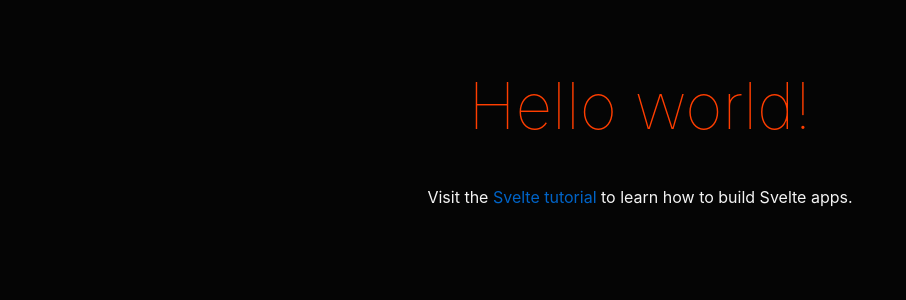
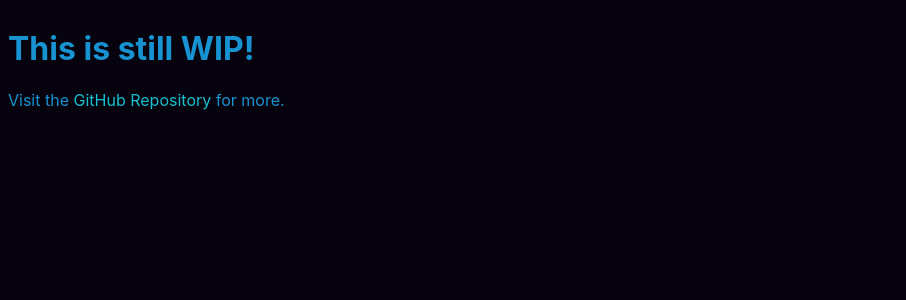
Before and after one commit to Stridsvagn69420/Azura-Web, a Svelte app: page / in a window 1280 px wide. Shown: the top 300 px of the page, without its empty margins (0-906 px from the left). Built offline with nearby package versions, Linux system fonts and the light colour scheme.

Commit message:
Little info site

```diff
--- a/public/global.css
+++ b/public/global.css
@@ -5,25 +5,21 @@ html, body {
 }
 
 body {
-	color: #f4f4f4;
+	color: rgb(23, 147, 209);
 	margin: 0;
 	padding: 8px;
 	box-sizing: border-box;
 	font-family: apple-system, BlinkMacSystemFont, Purista, "Segoe UI", Roboto, Oxygen-Sans, Ubuntu, Cantarell, "Helvetica Neue", sans-serif;
-	background-color: #050505;
+	background-color: rgb(6, 3, 15);
 }
 
 a {
-	color: rgb(0,100,200);
 	text-decoration: none;
+	color: hsl(185, 80%, 45%);
 }
 
 a:hover {
 	text-decoration: underline;
-}
-
-a:visited {
-	color: rgb(0,80,160);
 }
 
 label {
@@ -40,25 +36,3 @@ input, button, select, textarea {
 	border: 1px solid #ccc;
 	border-radius: 2px;
 }
-
-input:disabled {
-	color: #ccc;
-}
-
-button {
-	color: #333;
-	background-color: #f4f4f4;
-	outline: none;
-}
-
-button:disabled {
-	color: #999;
-}
-
-button:not(:disabled):active {
-	background-color: #ddd;
-}
-
-button:focus {
-	border-color: #666;
-}
--- a/src/App.svelte
+++ b/src/App.svelte
@@ -1,29 +1,15 @@
 <script lang="ts">
-	export let name: string;
+	export let indev: boolean;
+	export let meta: AppMeta;
 </script>
 
 <main>
-	<h1>Hello {name}!</h1>
-	<p>Visit the <a href="https://svelte.dev/tutorial">Svelte tutorial</a> to learn how to build Svelte apps.</p>
+	{#if indev}
+	<h1> This is still WIP!</h1>
+	{/if}
+	<p>Visit the <a href="{meta.github}">GitHub Repository</a> for more.</p>
 </main>
 
 <style>
-	main {
-		text-align: center;
-		padding: 1em;
-		max-width: 240px;
-		margin: 0 auto;
-	}
 
-	h1 {
-		color: #ff3e00;
-		font-size: 4em;
-		font-weight: 100;
-	}
-
-	@media (min-width: 640px) {
-		main {
-			max-width: none;
-		}
-	}
 </style>
--- a/src/main.ts
+++ b/src/main.ts
@@ -3,7 +3,14 @@ import App from './App.svelte';
 const app = new App({
 	target: document.body,
 	props: {
-		name: 'world'
+		indev: true,
+		meta: {
+			title: 'Svelte',
+			description: 'Svelte is a framework for building user interfaces.',
+			author: "",
+			github: "https://github.com/Stridsvagn69420/Azura-Web",
+			license: "EUPL-1.2"
+		}
 	}
 });
 
```
Also changed, not shown: src/global.d.ts (+7 -0 lines), public/manifest.json.
